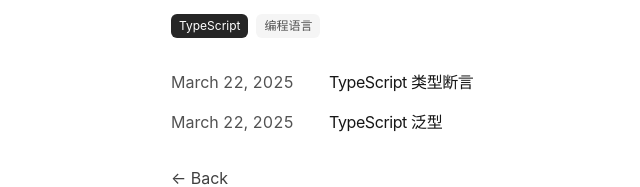
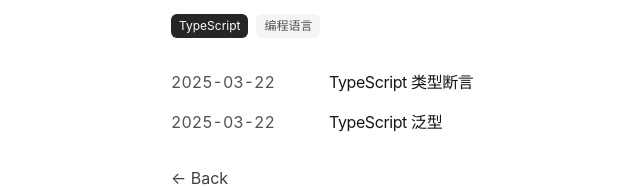
Before and after one commit to leowux/blog, a Next.js app: page /blog/tag/TypeScript in a window 1280 px wide. Shown: the part 170-357 px from the top of the page, without its empty margins (181-821 px from the left). Built offline with nearby package versions, Linux system fonts and the light colour scheme.

Commit message:
fix: format date

```diff
--- a/app/blog/tag/[tag]/page.tsx
+++ b/app/blog/tag/[tag]/page.tsx
@@ -48,8 +48,8 @@ export default function TagPage({ params }) {
                 href={`/blog/${post.slug}`}
               >
                 <div className="w-full flex flex-col md:flex-row space-x-0 md:space-x-2">
-                  <p className="text-neutral-600 w-[150px] tabular-nums">
-                    {formatDate(post.metadata.publishedAt, false)}
+                  <p className="text-neutral-600 dark:text-neutral-400 w-[150px] tabular-nums">
+                    {formatDate(post.metadata.publishedAt)}
                   </p>
                   <p className="text-neutral-900 tracking-tight">
                     {post.metadata.title}
--- a/app/blog/utils.ts
+++ b/app/blog/utils.ts
@@ -70,40 +70,19 @@ export function getBlogPosts() {
   return getMDXData(path.join(process.cwd(), "posts"));
 }
 
-export function formatDate(date: string, includeRelative = false) {
-  let currentDate = new Date();
+export function formatDate(date: string) {
   if (!date.includes("T")) {
     date = `${date}T00:00:00`;
   }
   let targetDate = new Date(date);
 
-  let yearsAgo = currentDate.getFullYear() - targetDate.getFullYear();
-  let monthsAgo = currentDate.getMonth() - targetDate.getMonth();
-  let daysAgo = currentDate.getDate() - targetDate.getDate();
+  // 只保留 yyyy-mm-dd 格式
+  let yyyy = targetDate.getFullYear();
+  let mm = String(targetDate.getMonth() + 1).padStart(2, '0');
+  let dd = String(targetDate.getDate()).padStart(2, '0');
+  let fullDate = `${yyyy}-${mm}-${dd}`;
 
-  let formattedDate = "";
-
-  if (yearsAgo > 0) {
-    formattedDate = `${yearsAgo}y ago`;
-  } else if (monthsAgo > 0) {
-    formattedDate = `${monthsAgo}mo ago`;
-  } else if (daysAgo > 0) {
-    formattedDate = `${daysAgo}d ago`;
-  } else {
-    formattedDate = "Today";
-  }
-
-  let fullDate = targetDate.toLocaleString("en-us", {
-    month: "long",
-    day: "numeric",
-    year: "numeric",
-  });
-
-  if (!includeRelative) {
-    return fullDate;
-  }
-
-  return `${fullDate} (${formattedDate})`;
+  return fullDate;
 }
 
 // 添加一个按标签过滤文章的函数
```
